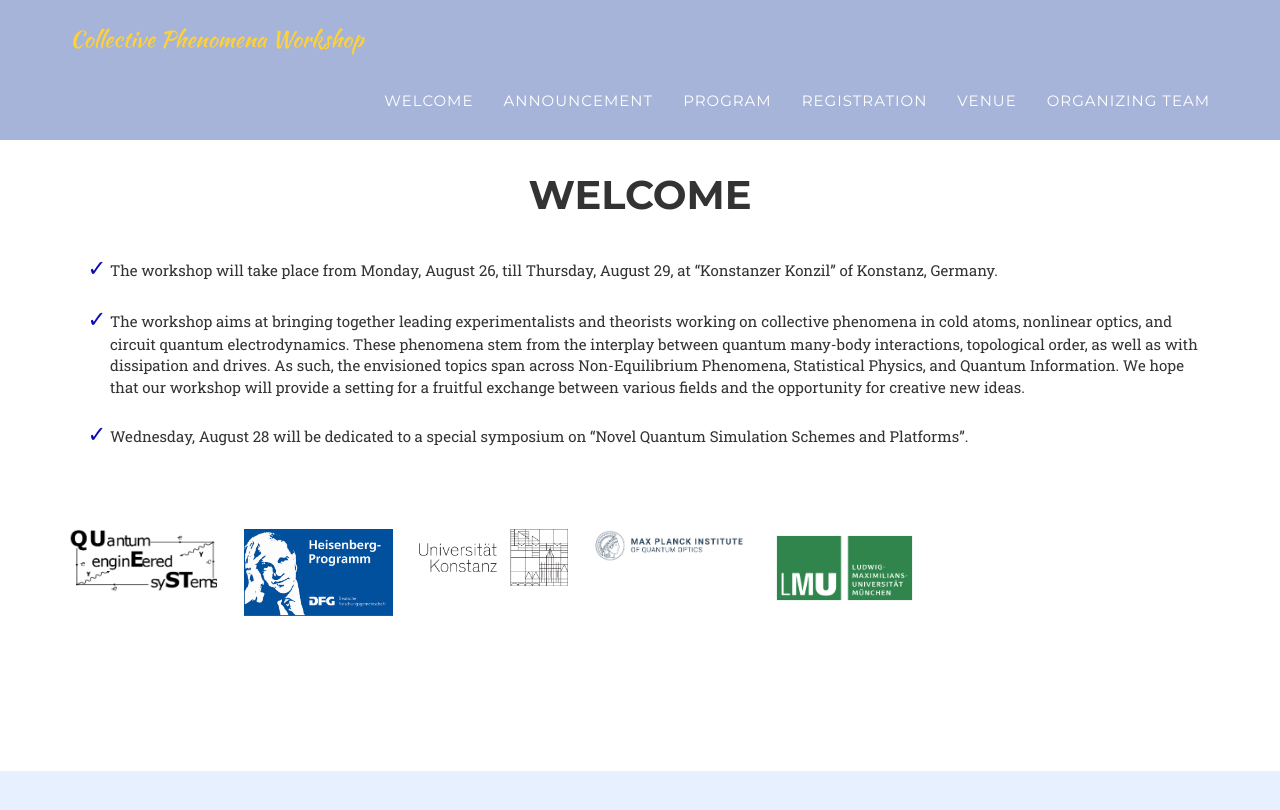
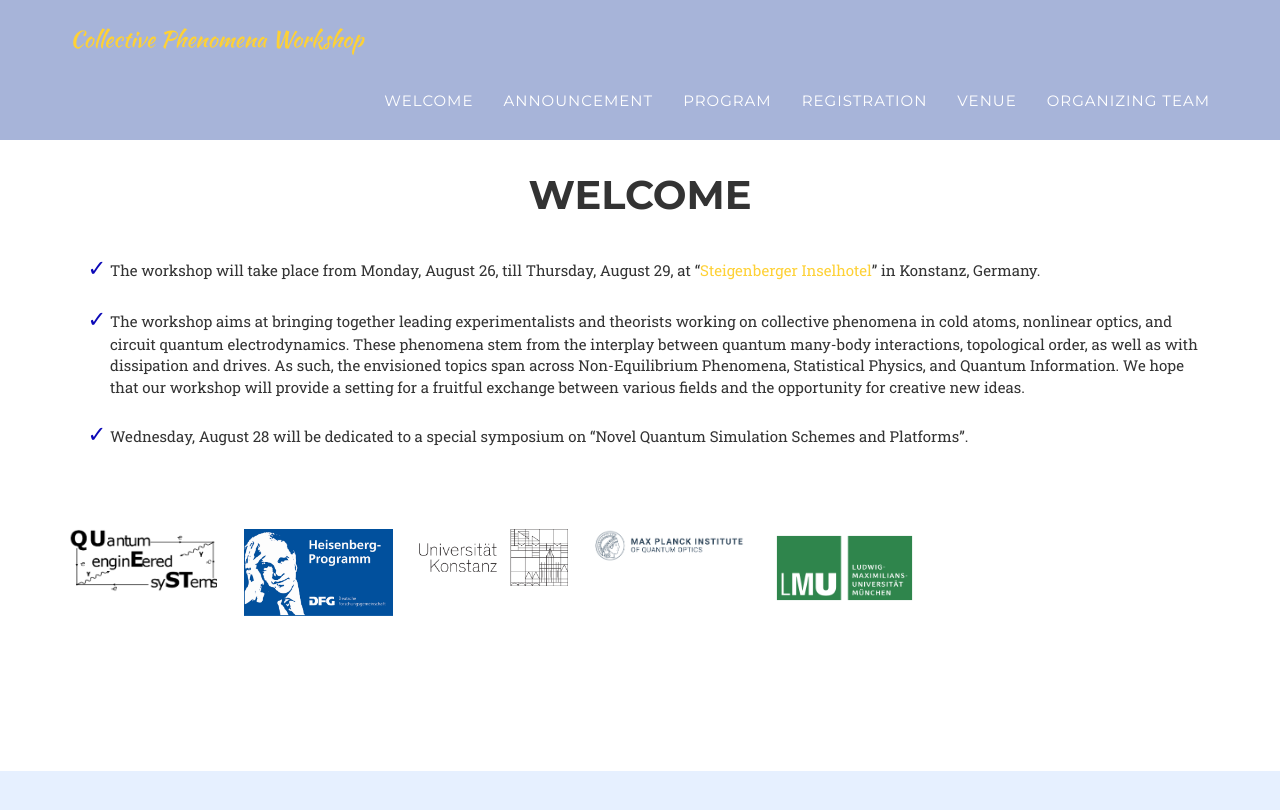
Before and after one commit to KilianSeibold/KilianSeibold.github.io, a Jekyll site: the page built from index.html, in a window 1280 px wide and 900 px high, scrolled down 710 px. Shown: the top 810 px of the window. Built offline with Jekyll 4.4.1, drawn with Linux system fonts in a browser that asks for light colours; some web fonts are replaced.

Commit message:
Update welcome.html

```diff
--- a/_includes/welcome.html
+++ b/_includes/welcome.html
@@ -7,8 +7,8 @@
         </div>
         </div>
                     <ul class="custom-list">
-  <li >The workshop will take place from Monday, August 26, till Thursday, August 29, at <span class="quote">&#8220;Konstanzer Konzil&#8221;</span> of Konstanz, Germany. </li>
-  <li>The workshop aims at bringing together leading experimentalists and theorists working on collective phenomena in cold atoms, nonlinear optics, and circuit quantum electrodynamics.
+  <li >The workshop will take place from Monday, August 26, till Thursday, August 29, at <span class="quote">&#8220;<a href= "https://hrewards.com/de/steigenberger-inselhotel-konstanz">Steigenberger Inselhotel</a>&#8221;</span> in Konstanz, Germany. </li>
+ <li>The workshop aims at bringing together leading experimentalists and theorists working on collective phenomena in cold atoms, nonlinear optics, and circuit quantum electrodynamics.
     These phenomena stem from the interplay between quantum many-body interactions, topological order, as well as with dissipation and drives.
     As such, the envisioned topics span across Non-Equilibrium Phenomena, Statistical Physics, and Quantum Information.
     We hope that our workshop will provide a setting for a fruitful exchange between various fields and the opportunity for creative new ideas.</li>
```
